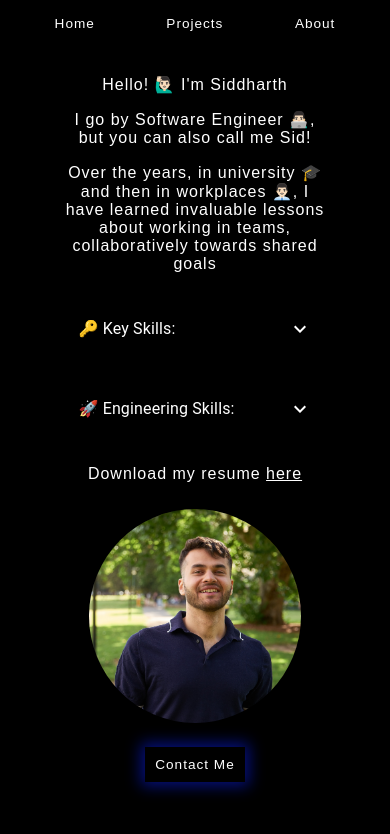
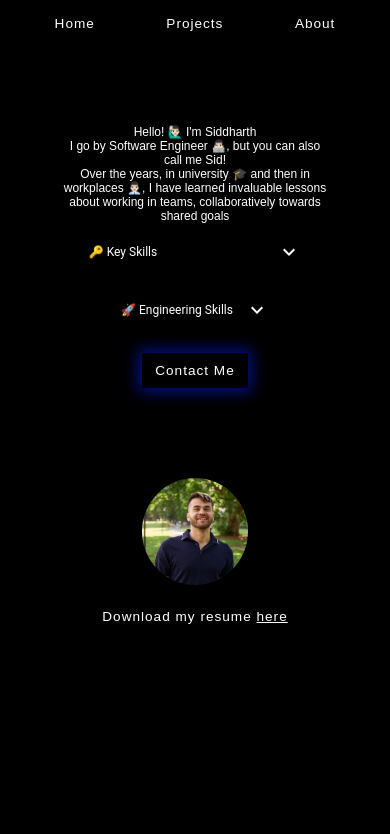
Before and after one commit to sid-s1/Portfolio, a React (Create React App) app: page / in a window 390 px wide. Shown: the top 834 px of the page. Built offline with nearby package versions, Linux system fonts and the light colour scheme.

Commit message:
made the homepage responsive for new content

```diff
--- a/src/App.css
+++ b/src/App.css
@@ -51,8 +51,27 @@ a {
   min-height: 700px;
 }
 
+.accordions {
+  list-style-type: none;
+  margin: 0.25rem;
+}
+
 .homepage-intro {
+  display: flex;
+  flex-direction: column;
   text-justify: inter-word;
+}
+
+.tech-skills-homepage {
+  margin: 0;
+}
+
+.skill-lists {
+  list-style-type: none;
+  display: flex;
+  flex-direction: column;
+  align-items: flex-start;
+  padding-inline-start: 0;
 }
 
 .content, .profile-photo {
@@ -67,7 +86,7 @@ a {
 }
 
 .profile-photo {
-  width: 60%;
+  width: 40%;
 }
 
 .profile-photo-block {
@@ -135,22 +154,40 @@ a {
     padding: 5%;
   }
   .landing-header,
-  .contact-me {
+  .contact-me, .profile-photo-block-mobile {
     font-size: 0.85rem;
   }
   .main-block {
     justify-content: center;
-    text-align: center;
     height: 85%;
     align-items: flex-start;
   }
   .content, .profile-photo {
     margin: 4%;
   }
+  .homepage-intro {
+    justify-content: center;
+    align-items: center;
+  }
+  .homepage-intro-content {
+    text-align: center;
+  }
+  .homepage-intro-content.hidden {
+    display: none;
+  }
+  .homepage-intro-content > p {
+    margin: 0;
+    font-size: 0.75rem;
+    letter-spacing: 0rem;
+  }
+  .accordion-text {
+    font-size: 0.75rem;
+    letter-spacing: 0rem;
+  }
   .profile-photo {
-    width: 80%;
+    width: 40%;
   }
-  .profile-photo-block {
+  .profile-photo-block, .mobile-view-resume {
     display: none;
   }
   .profile-photo-block-mobile {
@@ -169,6 +206,7 @@ a {
   }
   .contact-me {
     box-shadow: 0 0 15px 4px rgb(8 25 195 / 65%);
+    width: 40%;
   }
   .contact-me li {
     padding: 10px;
@@ -194,12 +232,22 @@ a {
     text-align: center;
     height: 85%;
   }
-
+  .homepage-intro {
+    justify-content: center;
+    align-items: center;
+  }
+  .homepage-intro-content>p {
+    font-size: 0.85rem;
+    letter-spacing: 0rem;
+  }
+  .homepage-intro-content.hidden {
+    display: none;
+  }
   .profile-photo {
-    width: 80%;
+    width: 40%;
   }
-
-  .profile-photo-block {
+  .profile-photo-block,
+  .mobile-view-resume {
     display: none;
   }
 
@@ -227,7 +275,7 @@ a {
   }
 }
 
-@media (min-width: 951px) and (max-width: 1400px) {
+@media (min-width: 951px) and (max-width: 1200px) {
   .name {
     font-size: 2.75rem;
   }
@@ -248,6 +296,14 @@ a {
   .profile-photo {
     margin: 2.5%;
   }
+  .homepage-intro-content>p {
+    margin: 0.5rem;
+    font-size: 1rem;
+    letter-spacing: 0.5px;
+  }
+  .homepage-intro-content.hidden {
+    display: none;
+  }
   .profile-photo-block {
     display: flex;
     flex-direction: column;
@@ -255,6 +311,9 @@ a {
     justify-content: center;
   }
   .profile-photo-block-mobile {
+    display: none;
+  }
+  .intro-contact {
     display: none;
   }
   .contact-me {
@@ -265,7 +324,7 @@ a {
   }
 }
 
-@media (min-width: 1401px) {
+@media (min-width: 1201px) {
   body {
     letter-spacing: 1.5px;
   }
@@ -314,6 +373,9 @@ a {
   }
   /* Social icons animations end */
 
+  .intro-contact {
+    display: none;
+  }
   .contact-me {
     opacity: 0.8;
     box-shadow: 0 0 15px 4px rgb(8 25 195 / 55%);
--- a/src/components/Homepage.tsx
+++ b/src/components/Homepage.tsx
@@ -52,11 +52,16 @@ const Homepage: React.FC<HomepageProps> = ({changeMainPage}) => {
         "Leadership 🌟"
     ];
 
+    const [showIntroContent,setShowIntroContent] = useState("homepage-intro-content");
+
     // from MUI documentation
     const [expandedAccordion, setExpandedAccordion] = useState<string | false>("");
 
     // from MUI documentation
-    const handleChangeOfAccordion = (panel: string) => (event: React.SyntheticEvent, newExpanded: boolean) => setExpandedAccordion(newExpanded ? panel : false);
+    const handleChangeOfAccordion = (panel: string) => (event: React.SyntheticEvent, newExpanded: boolean) => {
+        setExpandedAccordion(newExpanded ? panel : false);
+        setShowIntroContent(newExpanded ? "homepage-intro-content hidden" : "homepage-intro-content");
+    };
 
     return (
         <>
@@ -67,52 +72,55 @@ const Homepage: React.FC<HomepageProps> = ({changeMainPage}) => {
                 <>
                 <div className="content">
                 <div className="homepage-intro">
-                    <p>Hello! 🙋🏻‍♂️ I'm Siddharth </p>
-                    <p>I go by Software Engineer 👨🏻‍💻, but you can also call me Sid!</p>
-                    <p>Over the years, in university 🎓 and then in workplaces 👨🏻‍💼, I have learned invaluable lessons about working in teams, collaboratively towards shared goals</p>
-                    <Accordion expanded={expandedAccordion === 'panel1'} onChange={handleChangeOfAccordion('panel1')}>
+                    <div className={showIntroContent}>
+                        <p>Hello! 🙋🏻‍♂️ I'm Siddharth </p>
+                        <p>I go by Software Engineer 👨🏻‍💻, but you can also call me Sid!</p>
+                        <p>Over the years, in university 🎓 and then in workplaces 👨🏻‍💼, I have learned invaluable lessons about working in teams, collaboratively towards shared goals</p>
+                    </div>
+                    <Accordion expanded={expandedAccordion === 'panel1'} onChange={handleChangeOfAccordion('panel1')} className="accordions" disableGutters style={{backgroundColor: "black"}}>
                         <AccordionSummary
                         expandIcon={<ExpandMoreIcon style={{color: "white"}}/>}
                         aria-controls="panel1-content"
                         id="panel1-header"
-                        style={{backgroundColor: "black",color: "white"}}
+                        style={{backgroundColor: "black",color: "white",minHeight: 50, maxHeight: 50}}
                         >
-                        <Typography><p>🔑 Key Skills:</p></Typography>
+                        <Typography className="accordion-text"><p className="accordion-text">🔑 Key Skills</p></Typography>
                         </AccordionSummary>
                         <AccordionDetails style={{backgroundColor: "black",color: "white"}}>
-                            <Typography>
-                                <ul>
+                            <Typography className="accordion-text">
+                                <ul className="skill-lists">
                                     {
-                                        keySkills.map(skill => <li>{skill}</li>)
+                                        keySkills.map(skill => <li className="accordion-text">{skill}</li>)
                                     }
                                 </ul>
                             </Typography>
                         </AccordionDetails>
                     </Accordion>
-                    <Accordion expanded={expandedAccordion === 'panel2'} onChange={handleChangeOfAccordion('panel2')}>
+                    <Accordion expanded={expandedAccordion === 'panel2'} onChange={handleChangeOfAccordion('panel2')} className="accordions" disableGutters style={{backgroundColor: "black"}}>
                         <AccordionSummary
                         expandIcon={<ExpandMoreIcon style={{color: "white"}}/>}
                         aria-controls="panel1-content"
                         id="panel1-header"
-                        style={{backgroundColor: "black",color: "white"}}
+                        style={{backgroundColor: "black",color: "white",minHeight: 50, maxHeight: 50}}
                         >
-                        <Typography><p>🚀 Engineering Skills:</p></Typography>
+                        <Typography><p className="accordion-text">🚀 Engineering Skills</p></Typography>
                         </AccordionSummary>
                         <AccordionDetails style={{backgroundColor: "black",color: "white"}}>
                             <Typography>
-                                <ul>
+                                <ul className="skill-lists">
                                     {
-                                        techSkills.map((skill,i) => <li>{skill}</li>)
+                                        techSkills.map((skill,i) => <li className="accordion-text">{skill}</li>)
                                     }
                                 </ul>
                             </Typography>
                         </AccordionDetails>
                     </Accordion>
-                    <p>Download my resume <a href={Resume} target="_blank" style={{textDecoration: "underline"}}>here</a></p>
+                    <ul className="contact-me intro-contact" onClick={contactMeAction}><li>Contact Me</li></ul>
+                    <p className="mobile-view-resume">Download my resume <a href={Resume} target="_blank" style={{textDecoration: "underline"}}>here</a></p>
                 </div>
                 <div className='profile-photo-block-mobile'>
                     <img src={profile} alt='profile-photo'className='profile-photo'/>
-                    <ul className="contact-me" onClick={contactMeAction}><li>Contact Me</li></ul>
+                    <p>Download my resume <a href={Resume} target="_blank" style={{textDecoration: "underline"}}>here</a></p>
                 </div>
                 </div>
                 <div className='profile-photo-block'>
```
